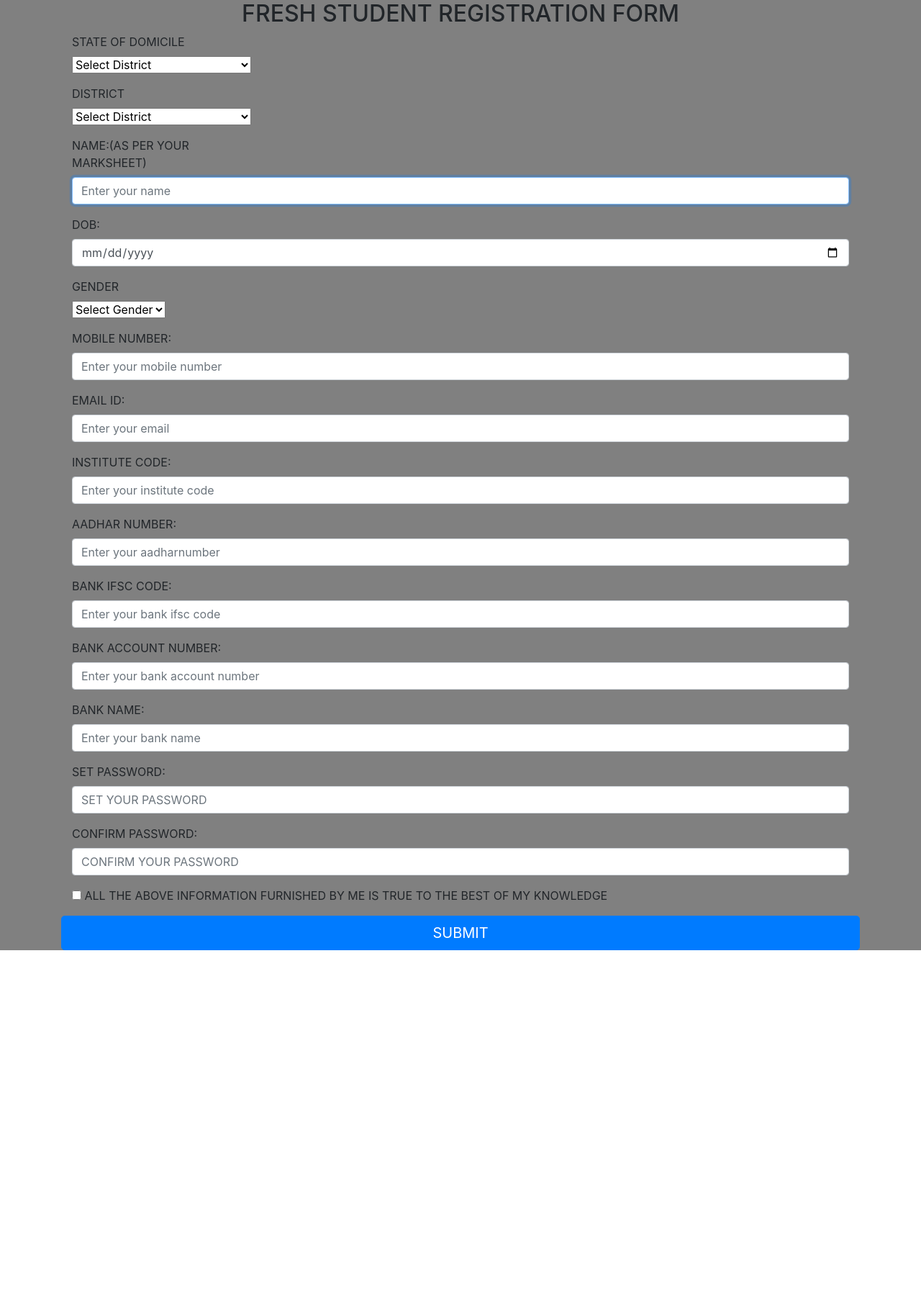
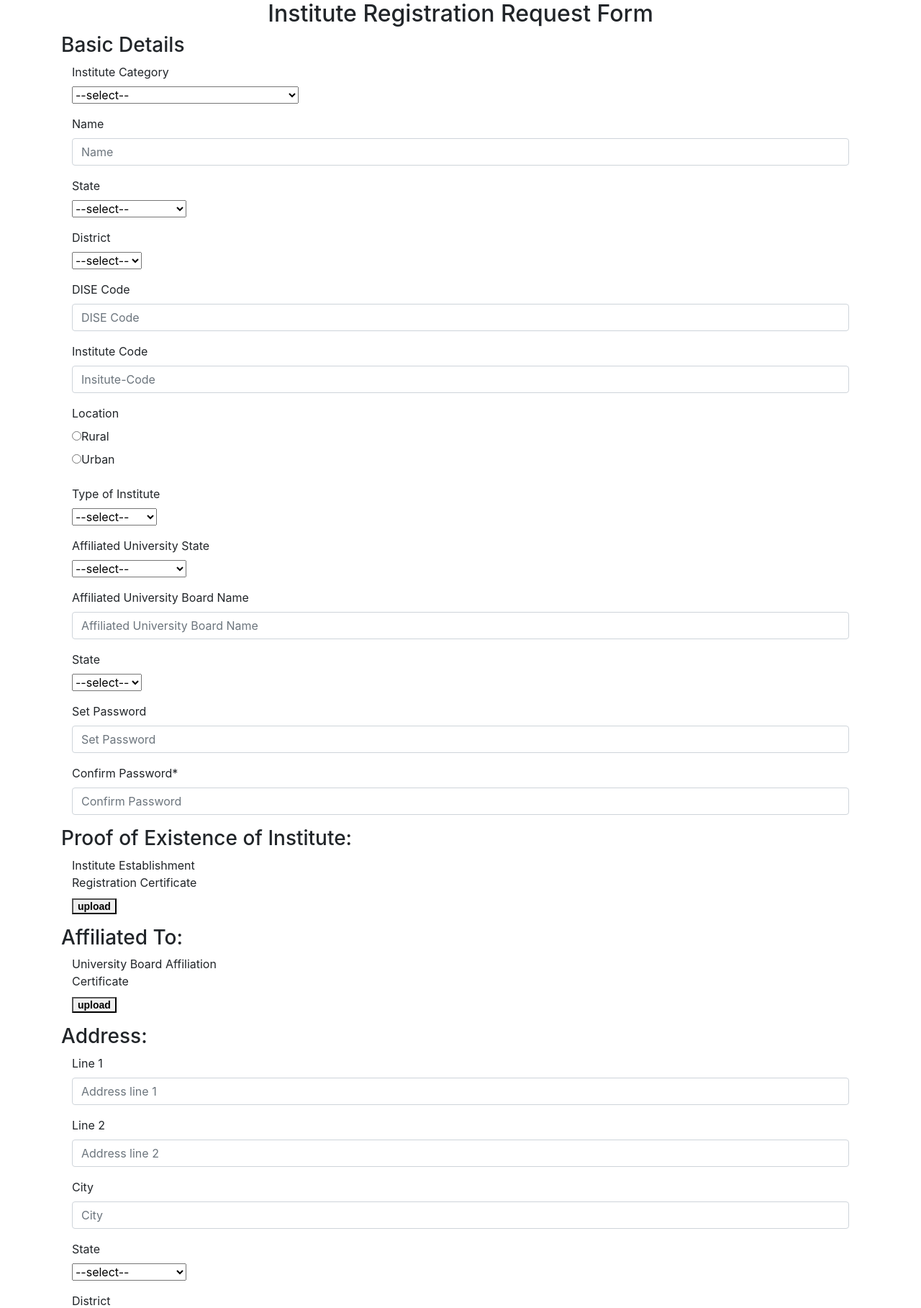
Before and after one commit to akshay-patade/National-Scholarship-Frontend, an Angular app: page / in a window 1280 px wide. Shown: the top 1817 px of the page at 72% size. Before the commit the page ends 1336 px from the top, so only its background shows below. Built offline with nearby package versions, Linux system fonts and the light colour scheme.

Commit message:
commited done

```diff
--- a/src/app/Institute/institute-registration.component.html
+++ b/src/app/Institute/institute-registration.component.html
@@ -1,7 +1,7 @@
 <div class="container">
     <form class="form-horizontal">
         <h2 style="text-align:center">Institute Registration Request Form</h2>
-        <h3 style="text-align:center">Basic Details</h3>
+        <h3>Basic Details</h3>
         <!--Institute Category-->
         <div class="form-group">
             <label for="instituteCategory" class="col-sm-3 control-label">Institute Category</label>
@@ -47,7 +47,6 @@
                                     <option value = "1">--select--</option>
                                     <option value = "2">Pune</option>
                                     <option value = "3">Mumbai</option>
-
                 </select>
                 </div>
         </div>
@@ -75,7 +74,6 @@
             <div class="col-sm-12">
                 <input type="radio" name="rural" value="Rural" id="Rural" required/>
                 <label for="rural">Rural</label><br />
-
                 <input type="radio" name="urban" value="Urban" id="Urban" required/>
                 <label for="urban">Urban</label><br />
             </div>
@@ -169,7 +167,7 @@
         <div class="form-group">
         <label for="line 1" class="col-sm-3 control-label">Line 1</label>
         <div class="col-sm-12">
-        <input type="text" id="line 1" name="line 1" placeholder="Line 1" class="form-control" required>
+        <input type="text" id="line 1" name="line 1" placeholder="Address line 1" class="form-control" required>
             </div>
         </div>
 
@@ -177,7 +175,7 @@
         <div class="form-group">
         <label for="line 2" class="col-sm-3 control-label">Line 2</label>
         <div class="col-sm-12">
-            <input type="text" id="line 2" name="line 2" placeholder="Line 2" class="form-control" required>
+            <input type="text" id="line 2" name="line 2" placeholder="Address line 2" class="form-control" required>
             </div>
         </div>
 
@@ -252,7 +250,7 @@
         <input type="checkbox"> All the details and documents submitted by us are valid and true and if found guilty of submitting invalid documents, we may be held responsible for that act by us<br>
 
         <div class="form-group">
-                <button type="button" class="btn btn-primary btn-block">Submit</button>
+                <input type="submit" class="btn btn-primary btn-block">
                 <button type="button" class="btn btn-danger btn-block">Reset</button>
         </div>
     </form>
--- a/src/app/app.component.ts
+++ b/src/app/app.component.ts
@@ -4,8 +4,9 @@ import { Component } from '@angular/core';
   selector: 'app-root',
   template: `
     <!--The content below is only a placeholder and can be replaced.-->
-    <student-registration>
-    </student-registration>
+
+    <institute-registration>
+    </institute-registration>
   `,
   styles: []
 })
```
Also changed, not shown: src/app/Institute/institute.ts (added, +12 -0 lines), src/app/Homepage/homepage.component.html (added), src/app/Institute/institute-login.component.ts (added), 1 other file (tests, documents, lock files or other folders). Lines whose indentation alone changed are shown as unchanged.
